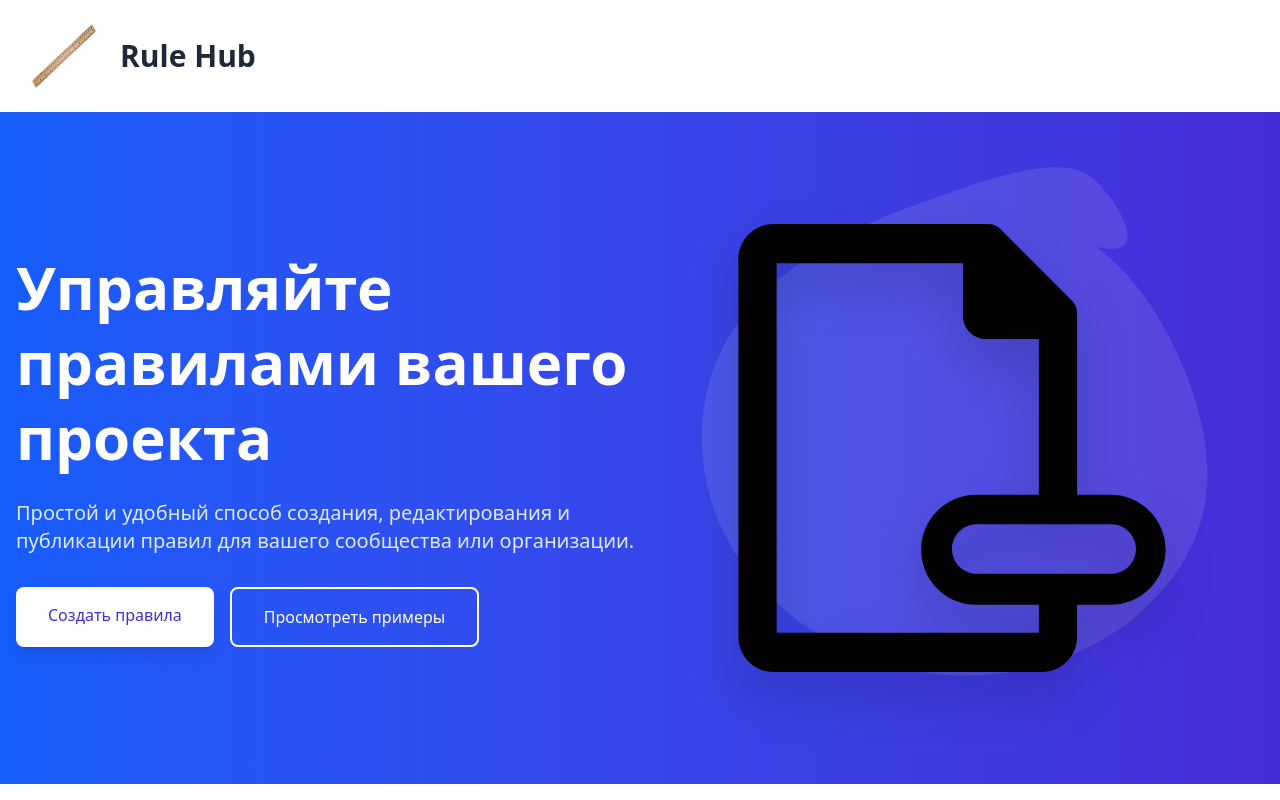
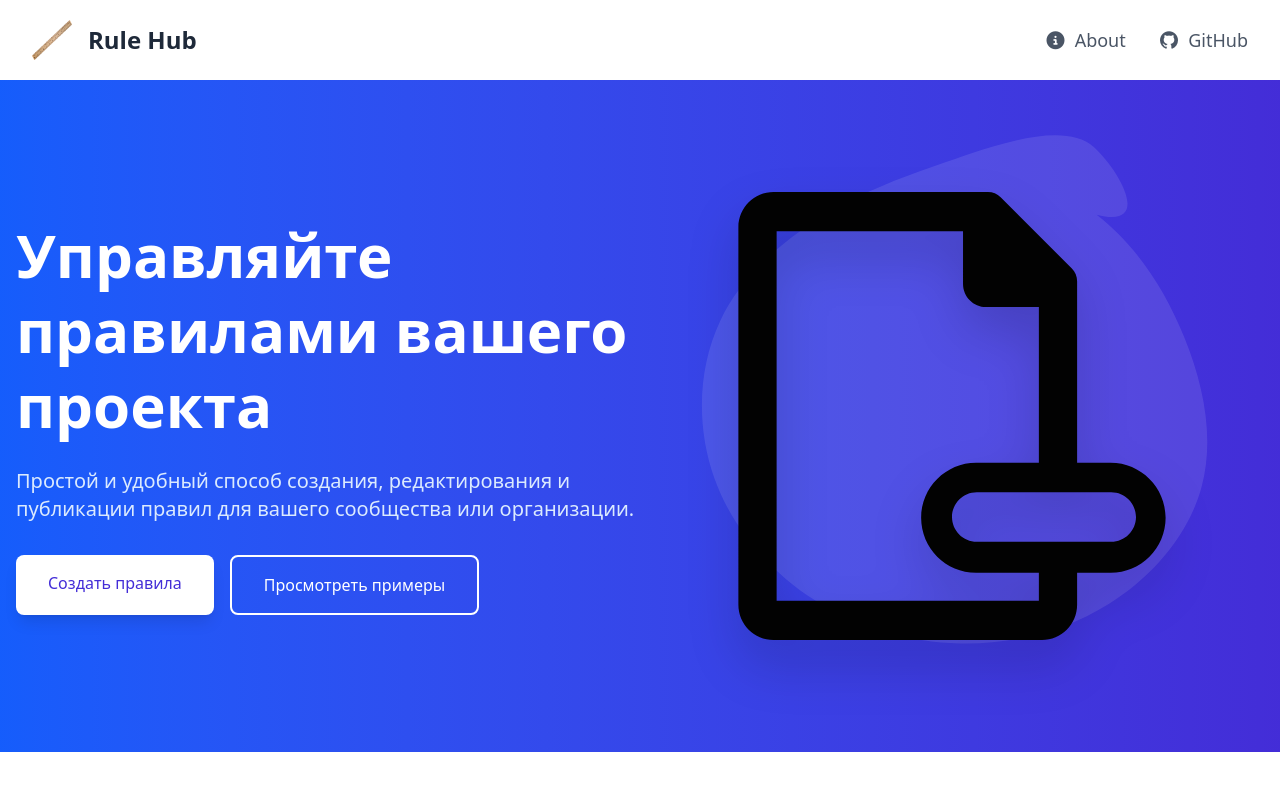
Before and after one commit to NRF24l01/rulehub, a Vue app in the folder frontend/: page / in a window 1280 px wide. Shown: the top 800 px of the page. Built offline with nearby package versions, Linux system fonts and the light colour scheme.

Commit message:
Add Font Awesome and update Navbar for icons

```diff
--- a/frontend/package.json
+++ b/frontend/package.json
@@ -9,8 +9,10 @@
     "preview": "vite preview"
   },
   "dependencies": {
+    "@fortawesome/fontawesome-free": "^7.0.0",
     "@tailwindcss/vite": "^4.1.11",
     "aos": "^2.3.4",
+    "font-awesome": "^4.7.0",
     "pinia": "^3.0.3",
     "tailwindcss": "^4.1.11",
     "vue": "^3.5.17",
--- a/frontend/src/components/Navbar.vue
+++ b/frontend/src/components/Navbar.vue
@@ -1,6 +1,20 @@
 <template>
-    <nav class="bg-white shadow flex items-center px-8 py-6">
-        <img src="/ico.png" alt="Logo" class="h-16 w-16 mr-6" />
-        <span class="text-3xl font-bold text-gray-800">Rule Hub</span>
+    <nav class="bg-white shadow flex items-center justify-between px-8 py-5">
+        <div class="flex items-center space-x-4">
+            <!-- Icon -->
+            <img src="/ico.png" alt="Logo" class="h-10 w-10" />
+            <!-- Project Name -->
+            <span class="text-2xl font-bold text-gray-800">Rule Hub</span>
+        </div>
+        <div class="flex space-x-8 items-center">
+            <a href="/about" class="flex items-center text-lg text-gray-600 hover:text-blue-600 font-medium">
+            <i class="fa fa-info-circle mr-2"></i>
+            About
+            </a>
+            <a href="https://github.com/" target="_blank" class="flex items-center text-lg text-gray-600 hover:text-blue-600 font-medium">
+            <i class="fab fa-github mr-2"></i>
+            GitHub
+            </a>
+        </div>
     </nav>
 </template>
--- a/frontend/src/main.js
+++ b/frontend/src/main.js
@@ -1,4 +1,5 @@
 import './assets/main.css'
+import '@fortawesome/fontawesome-free/css/all.min.css';
 
 import { createApp } from 'vue'
 import { createPinia } from 'pinia'
```
Also changed, not shown: 1 other file (tests, documents, lock files or other folders).
